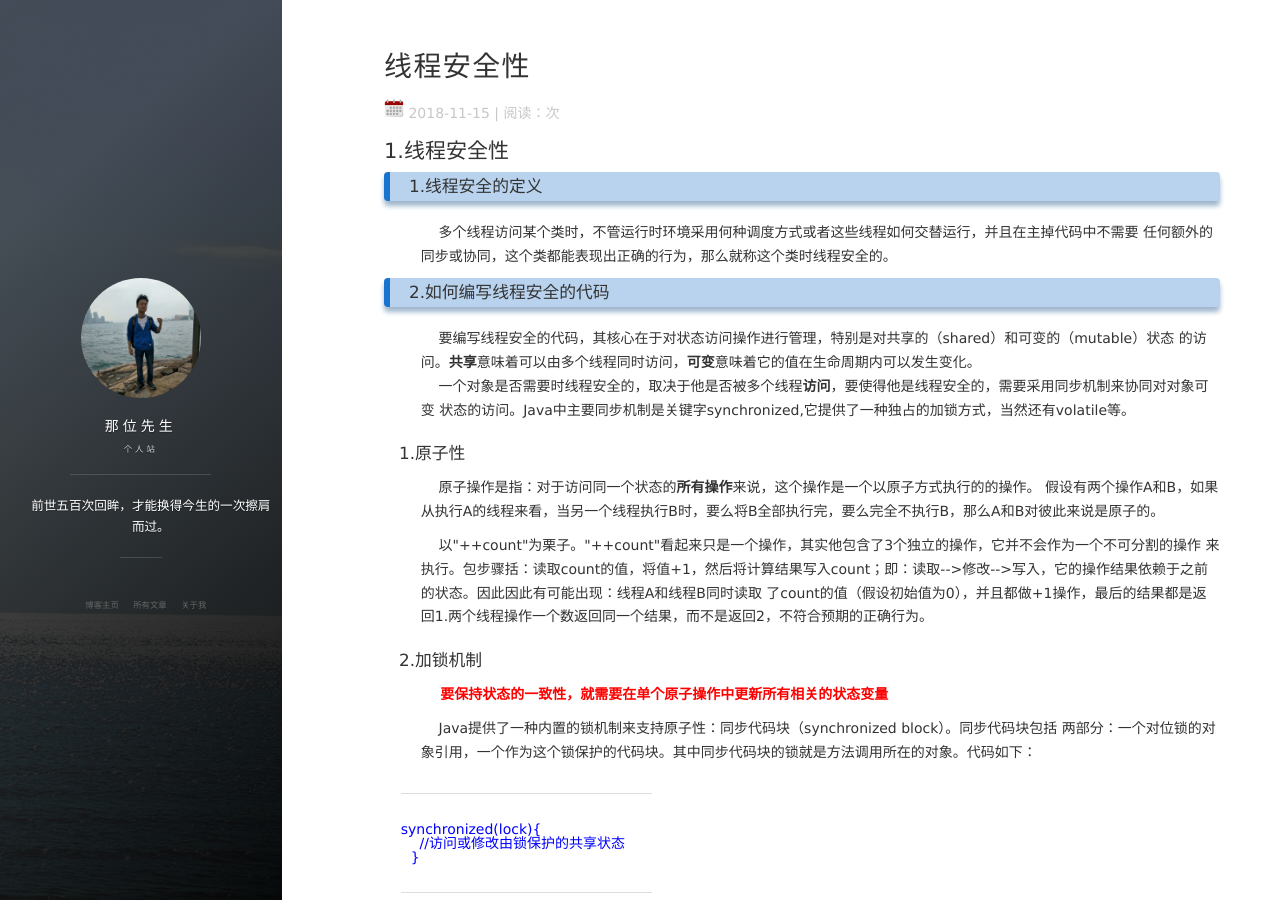
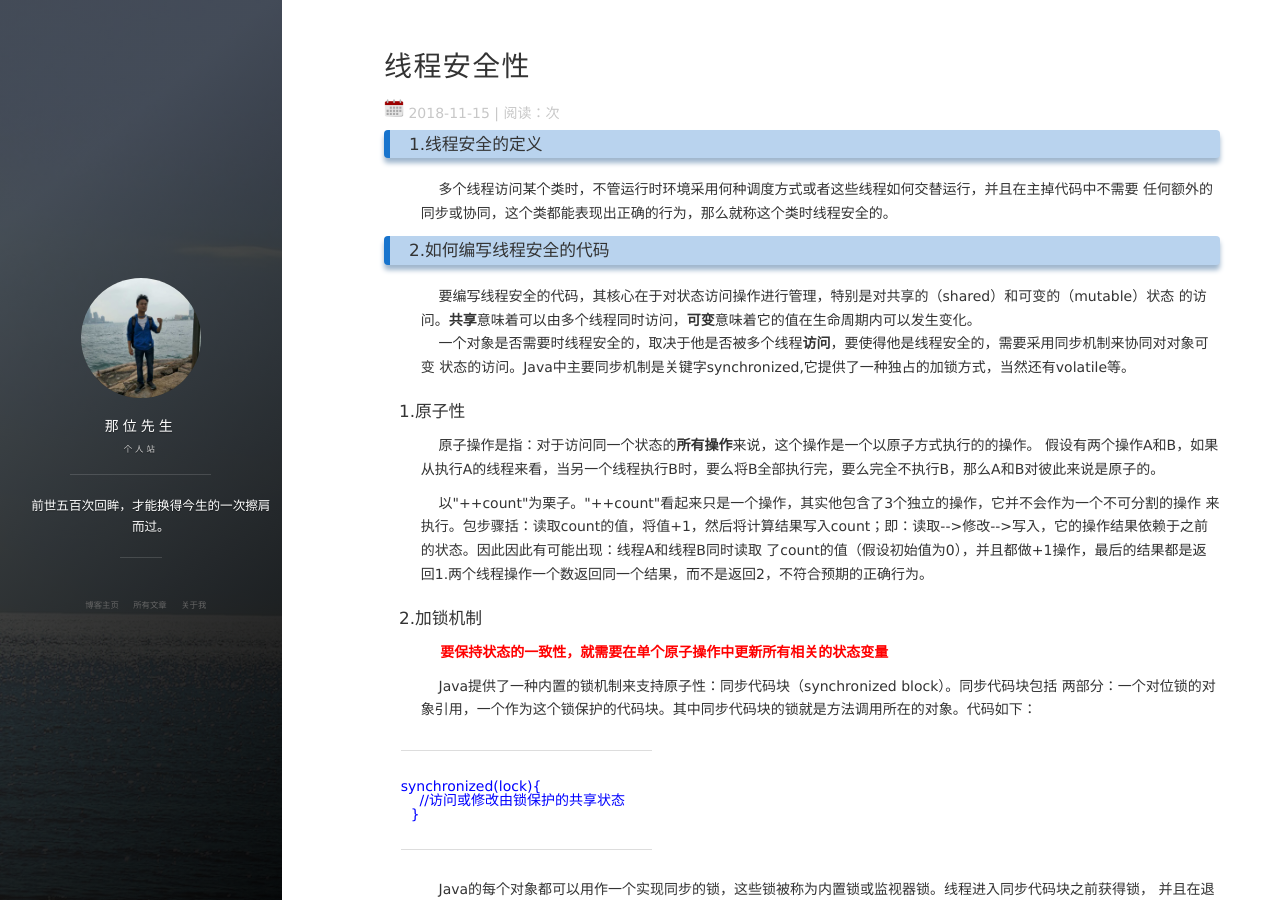
Before and after one commit to sirFive/sirFive.github.io, a Jekyll site: the page built from _posts/2018-11-15-并发01-线程安全性.html, in a window 1280 px wide and 900 px high. Built offline with Jekyll 4.4.1, drawn with Linux system fonts in a browser that asks for light colours; nearby versions of some CDN libraries; comment, search, counter and statistics services are not loaded.

Commit message:
修改文章段落结构

```diff
--- a/_posts/2018-11-15-并发01-线程安全性.html
+++ b/_posts/2018-11-15-并发01-线程安全性.html
@@ -5,7 +5,6 @@ date: 2018-11-15
 description: "Java并发编程实战--线程安全性"
 tag: Java并发编程实战
 ---
-<h2>1.线程安全性</h2>
 <h3>1.线程安全的定义</h3>
 <p style="margin-left: 2%;">&nbsp;&nbsp;&nbsp;&nbsp;多个线程访问某个类时，不管运行时环境采用何种调度方式或者这些线程如何交替运行，并且在主掉代码中不需要
     任何额外的同步或协同，这个类都能表现出正确的行为，那么就称这个类时线程安全的。
```
